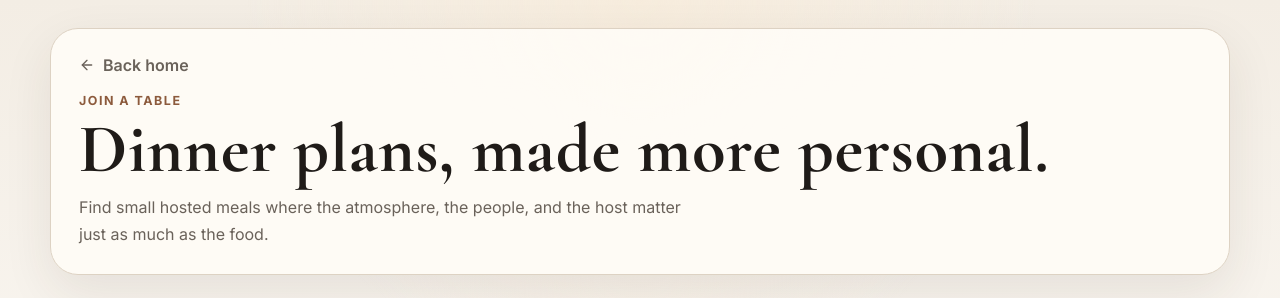
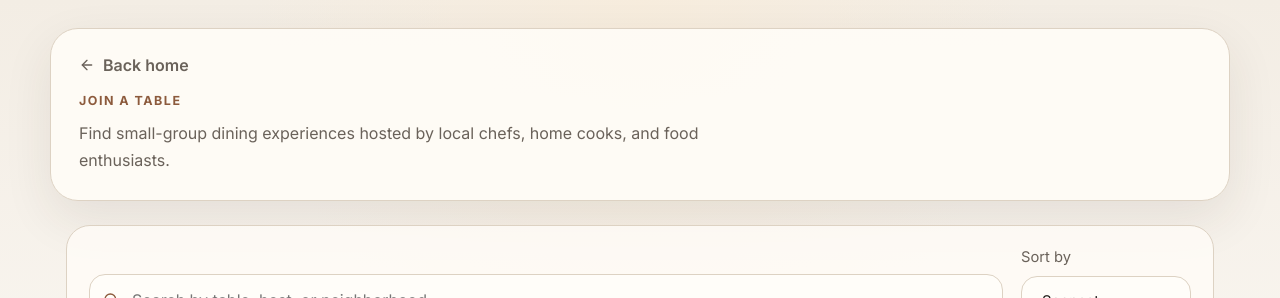
Before and after one commit to Bayram89/meal-sharing, a Next.js app in the folder app-next/: page /meals in a window 1280 px wide. Shown: the top 298 px of the page. Built offline with nearby package versions, Linux system fonts and the light colour scheme; no server answers.

Commit message:
Update meals description

```diff
--- a/app-next/components/AllMeals/AllMeals.jsx
+++ b/app-next/components/AllMeals/AllMeals.jsx
@@ -61,10 +61,8 @@ export default function AllMeals({ meals }) {
 
           <div className={styles.headerInfo}>
             <p className={styles.headerEyebrow}>Join a table</p>
-            <h1 className={styles.title}>Dinner plans, made more personal.</h1>
             <p className={styles.subtitle}>
-              Find small hosted meals where the atmosphere, the people, and the
-              host matter just as much as the food.
+              Find small-group dining experiences hosted by local chefs, home cooks, and food enthusiasts.
             </p>
           </div>
         </div>
```
